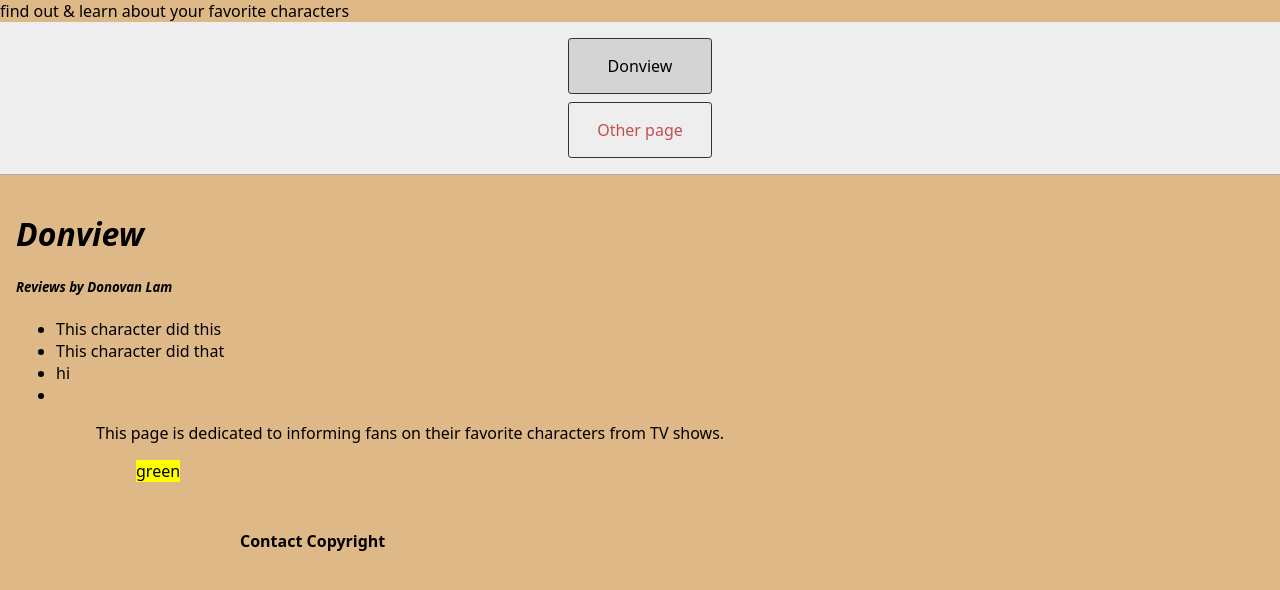
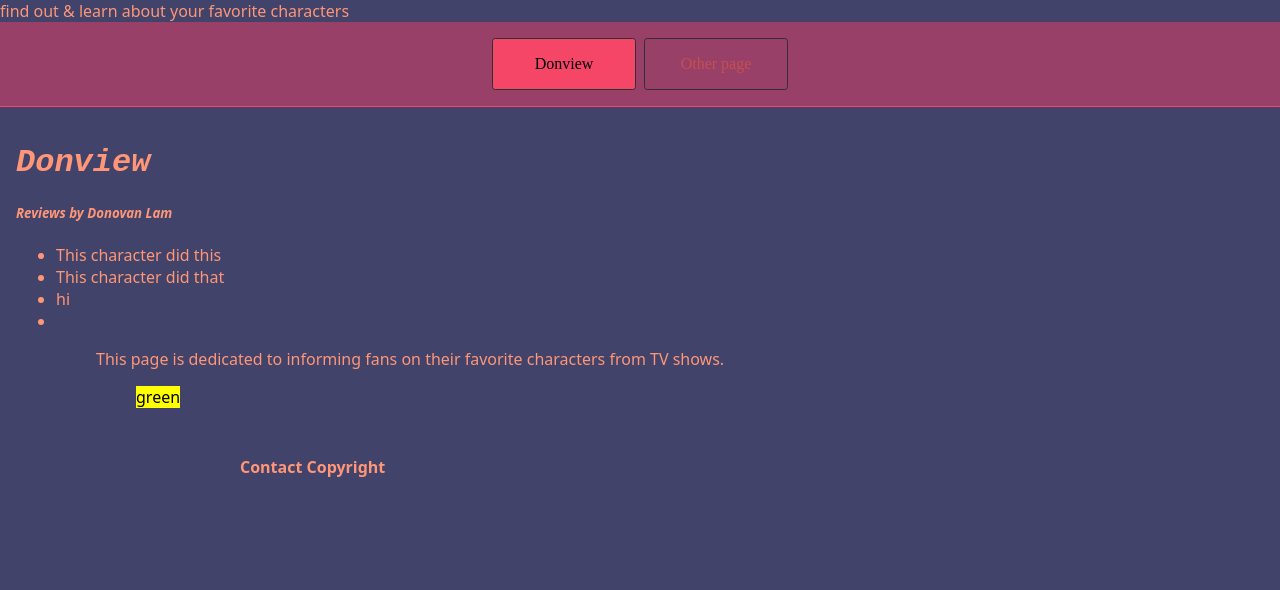
Before and after one commit to donovvann/stackblitz-starters-ypbrj7, a website: page index.html in a window 1280 px wide. Drawn offline with Linux system fonts and the light colour scheme.

Commit message:
changed theme

```diff
--- a/index.html
+++ b/index.html
@@ -1,7 +1,7 @@
 <!DOCTYPE html>
 <html lang="en">
   <head>
-    <style>body{background-color:aliceblue}</style>
+    <style>body{background-color:#41436a}</style>
     <title>Donview</title>
     <meta name="description"> find out &amp; learn about your favorite characters </meta>
     <meta charset="UTF-8" />
@@ -13,7 +13,7 @@
     <link rel="stylesheet" href="styles.css" />
     <script type="module" src="script.js"></script>
   </head>
-  <body style="background-color: burlywood;"></bodystyle>
+  <body style="background-color: #41436a;"></bodystyle>
     <nav>
       <a href="/" aria-current="page">Donview</a>
       <a href="/page2.html">Other page</a>
--- a/styles.css
+++ b/styles.css
@@ -5,20 +5,21 @@
 body {
   margin: 0;
   font-family: system-ui, sans-serif;
-  color: black;
+  color: #FE9677;
   background-color: #5071;
 }
 
 nav {
+  background-color: #984068;
+  font-family: 'Times New Roman', Times, serif;
   display: flex;
-  flex-direction: column;
+  flex-direction: row;
   flex-wrap: wrap;
   align-items: center;
   justify-content: center;
   padding: 1rem;
   gap: 0.5rem;
-  border-bottom: solid 1px #aaa;
-  background-color: #eee;
+  border-bottom: solid 1px #F64668;
 }
 
 nav a {
@@ -34,7 +35,7 @@
 
 nav a[aria-current='page'] {
   color: #000;
-  background-color: #d4d4d4;
+  background-color: #F64668;
 }
 
 main {
@@ -44,6 +45,7 @@
 h1 {
   font-weight: bold;
   font-size: 2rem;
+  font-family: 'Courier New', Courier, monospace;
   word-spacing: 0.25rem;
   font-style: italic;
 }
```
Also changed, not shown: page2.html (+1 -1 lines), page3.html (added), 1 other file.
